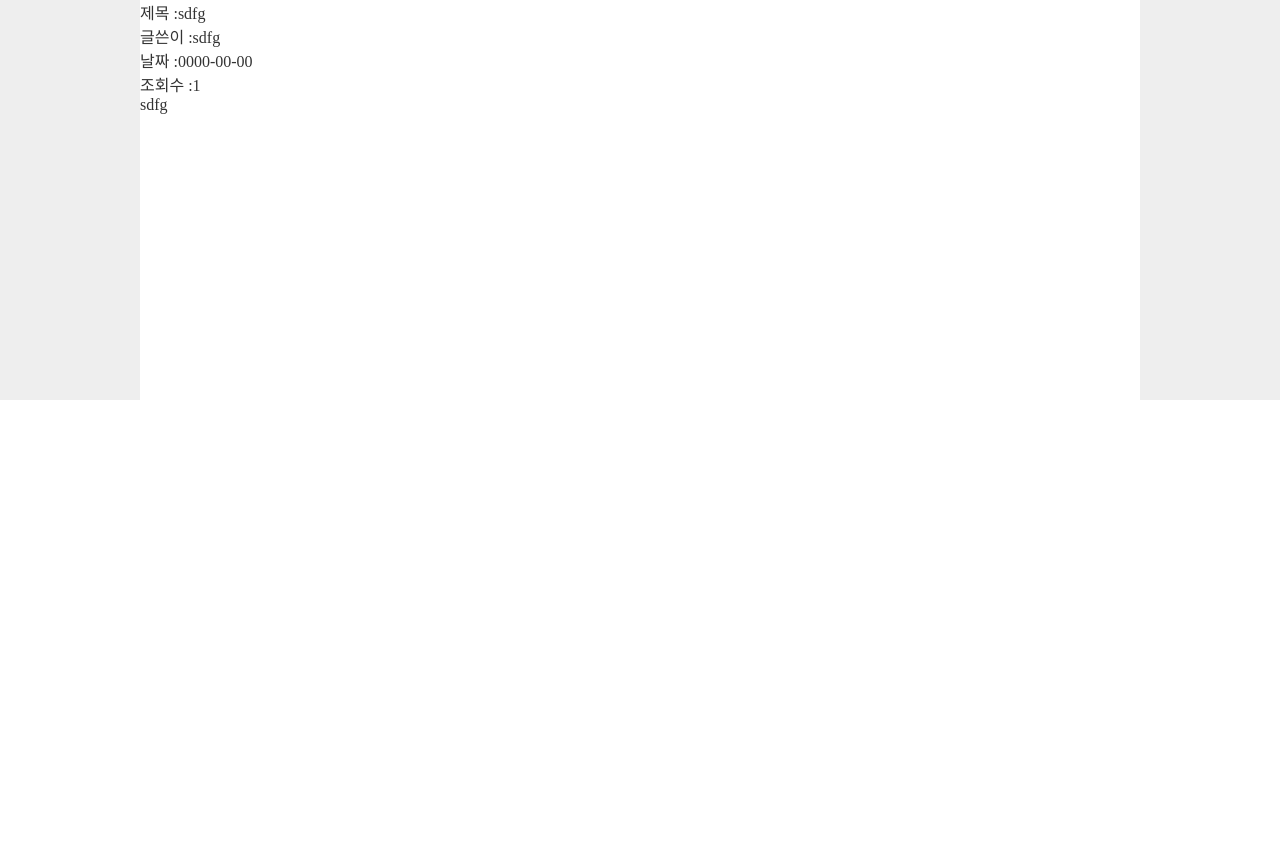
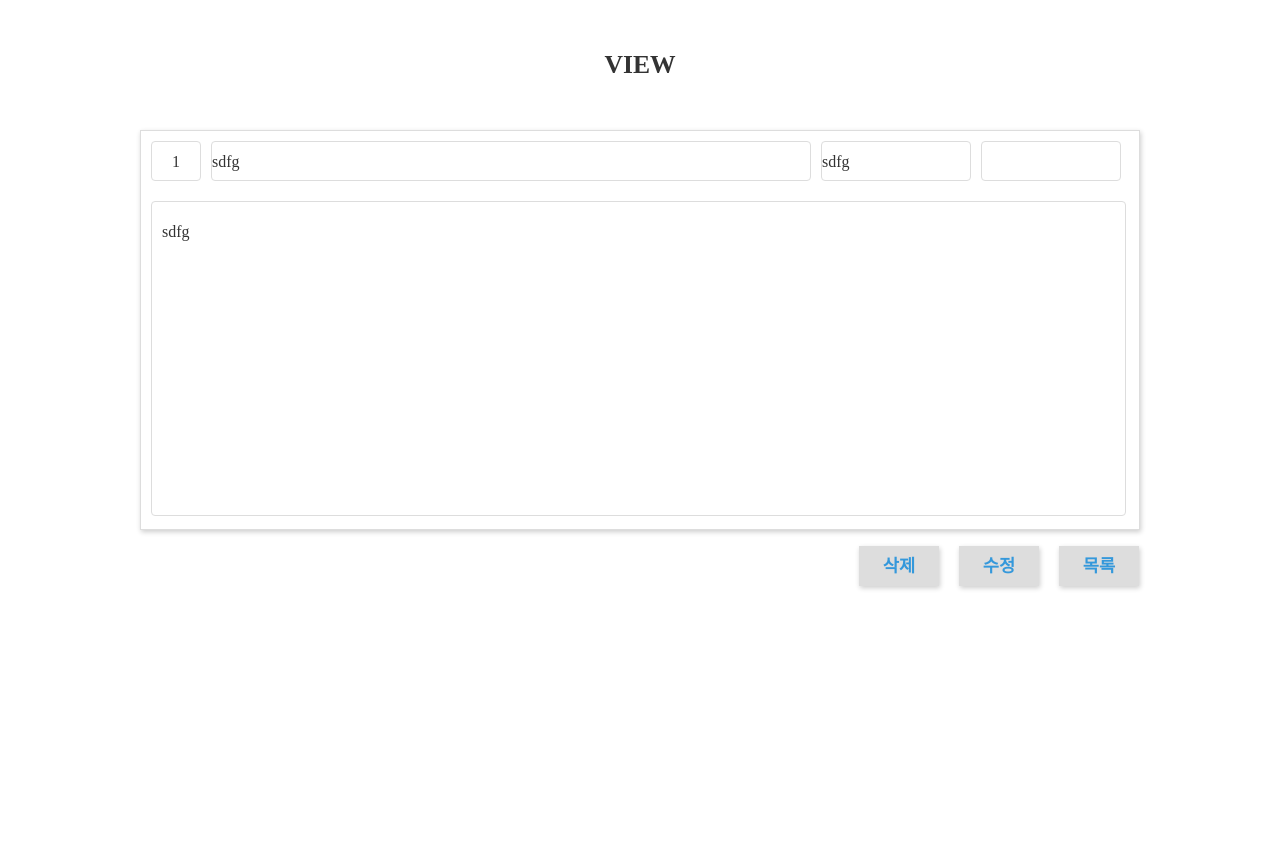
Before and after one commit to 990907yang/htdocs_portfolio, a PHP site: page /src/community/view/view.php?idx=1 in a window 1280 px wide. Before the commit the page ends 400 px from the top, so only its background shows below. Run offline with PHP 8.4, Linux system fonts and the light colour scheme; data comes from the database, SQL or seed files in the repository; data that the repository does not hold is empty.

Commit message:
게시판 뷰만듬

```diff
--- a/src/community/view/view.php
+++ b/src/community/view/view.php
@@ -1,42 +1,43 @@
 <?php
-	session_start();
 	include "../db.php";
 	$sql = "select * from community where idx='{$_GET['idx']}'";
 	$se = $pdo->prepare($sql);
 	$se->execute();
 	$result = $se->fetchAll();
-
-	$count = 1;
-	if(isset($_SESSION['count'])){
-		$count = $_SESSION['count'];
-		$count++;
-	}
-	$_SESSION['count']=$count;
-
-	$co = "update community set count='{$_POST[$count]}'";
-	$go = $pdo->query($co);
 ?>
-<!DOCTYPE html>
-<html>
+<!doctype html>
+<html lang="ko">
 <head>
-	<title>view</title>
-	<link rel="stylesheet" type="text/css" href="../../css/co_style.css">
+	<meta charset="UTF-8">
+	<title>index</title>
+	<link rel="stylesheet" href="../../css/style.css">
 </head>
 <body>
-	<div id="wrap">
-		<section class="view">
+	<div class="wrap">
+		<header id="header"></header>
+		<section id="section">
+			<h5>VIEW</h5>
+
+			<div class="board">
+				<div class="view">
 				<?php
 					foreach( $result as $ro ){
 					$text = nl2br($ro['text']);
 				 ?>
-			 <span>제목 : </span><div class="title"><?=$ro['title']?></div><br>
-			 <span>글쓴이 : </span><div class="writer"><?=$ro['writer']?></div><br>
-			 <span>날짜 : </span><div class="date"><?=$ro['date']?></div><br>
-			 <span>조회수 : </span><div class="count"><?=$count?></div><br>
+					<div class="idx"><?=$ro['idx']?></div>
+					<div class="title"><?=$ro['title']?></div>
+					<div class="writer"><?=$ro['writer']?></div>
+					<div class="count"><?=$ro['count']?></div>
 					<div class="text"><?=$text?></div>
+
+					<a href="../index.php" class="write_btn">목록</a>
+					<a href="./update.php" class="write_btn">수정</a>
+					<a href="./delete_ok.php" class="write_btn">삭제</a>
 					<?php
 			 			}
 			  		?>
+				</div>
+			</div>
 		</section>
 	</div>
 </body>
--- a/src/css/style.css
+++ b/src/css/style.css
@@ -13,6 +13,7 @@
 li { list-style: none; }
 span { display: inline-block; }
 button { border: 0; }
+h5 { text-align: center; font-size: 1.6em; margin-top: 50px; }
 .ABOUT,.PORTFOLIO,.CONTACT,.COMMUNITY,.WRITE { display: none; }
 
 /*html,body*/
@@ -93,6 +94,18 @@
 .writing > form input:nth-child(2) { width: 280px; height: 40px; margin: 10px 0px; }
 .textaa { width: 975px; height: 315px; margin: 10px 10px; border: 1px solid #ddd; border-radius: 3px; margin-bottom: 15px; }
 
+/*view page*/
+.view { width: 1000px; height: 400px; border:1px solid #ddd; box-shadow: 1px 2px 5px 0px rgba(0,0,0,.2); line-height: 40px; }
+.view > div{ float: left; border:1px solid #ddd; border-radius:4px; margin-top: 10px; }
+.view > div:nth-child(1) { width: 50px; height: 40px; margin-left: 10px; text-align: center; }
+.view > div:nth-child(2) { width:600px; height: 40px; margin-left: 10px; }
+.view > div:nth-child(3) { width: 150px; height: 40px; margin-left: 10px; }
+.view > div:nth-child(4) { width: 140px; height: 40px; margin: 10px; }
+.view > div:nth-child(5) { width: 975px; height: 315px; margin-left: 10px; }
+
+.write_btn { width: 80px; height: 40px; margin-left: 20px; background: #ddd; text-align: center; line-height: 40px; float: right; margin-top: 30px; font-weight: bold; font-size: 1.1em; cursor: pointer; box-shadow: 1px 2px 5px 0px rgba(0,0,0,.2); }
+.write_btn:hover { background: #999; }
+
 /*footer*/
 #footer { width: 100%; height: 70px; background: #ddd; }
 #footer p { text-align: center; padding-top: 20px; }
```
Also changed, not shown: index.php (+9 -13 lines), src/js/app.js (+33 -0 lines). Lines whose indentation alone changed are shown as unchanged.
